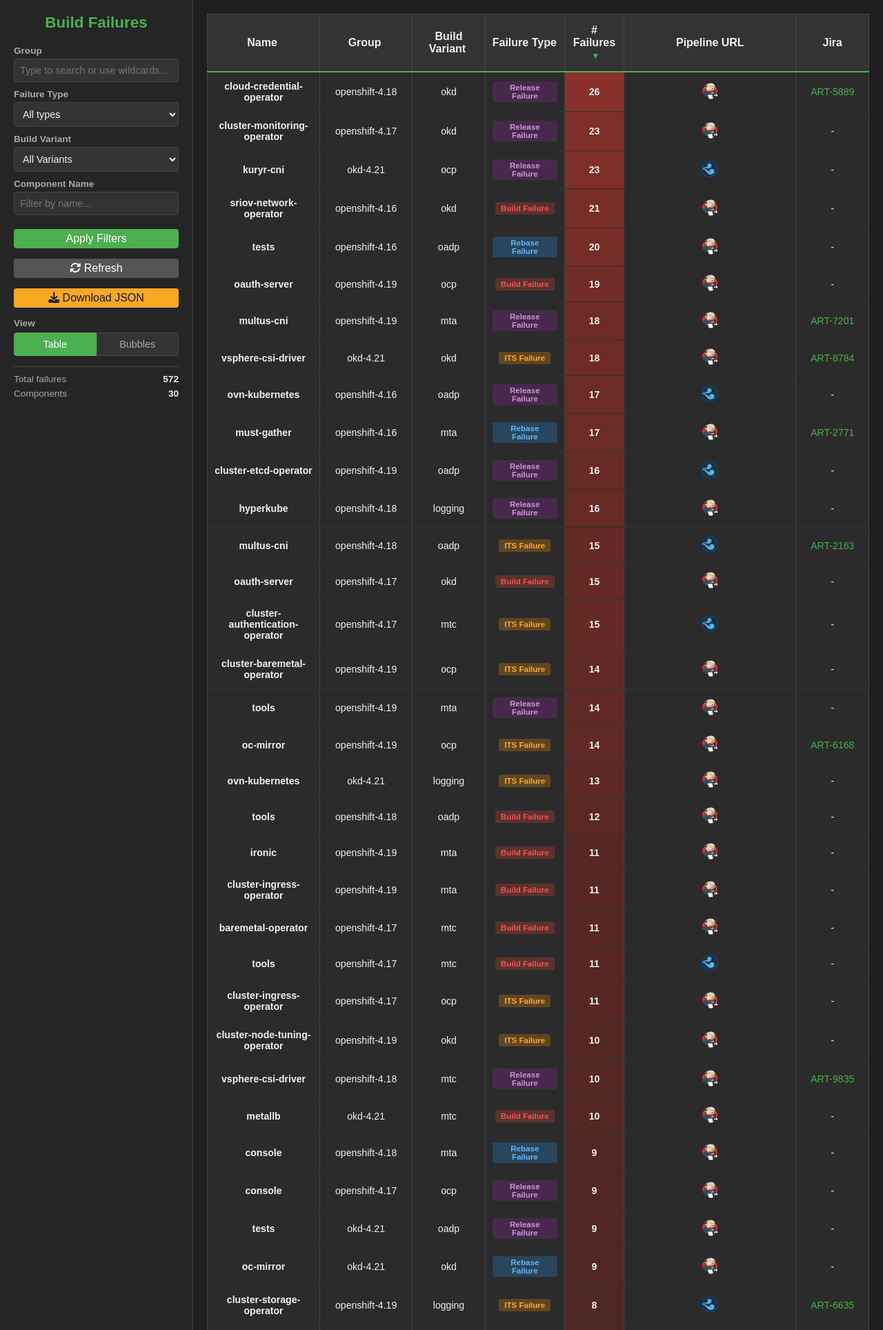
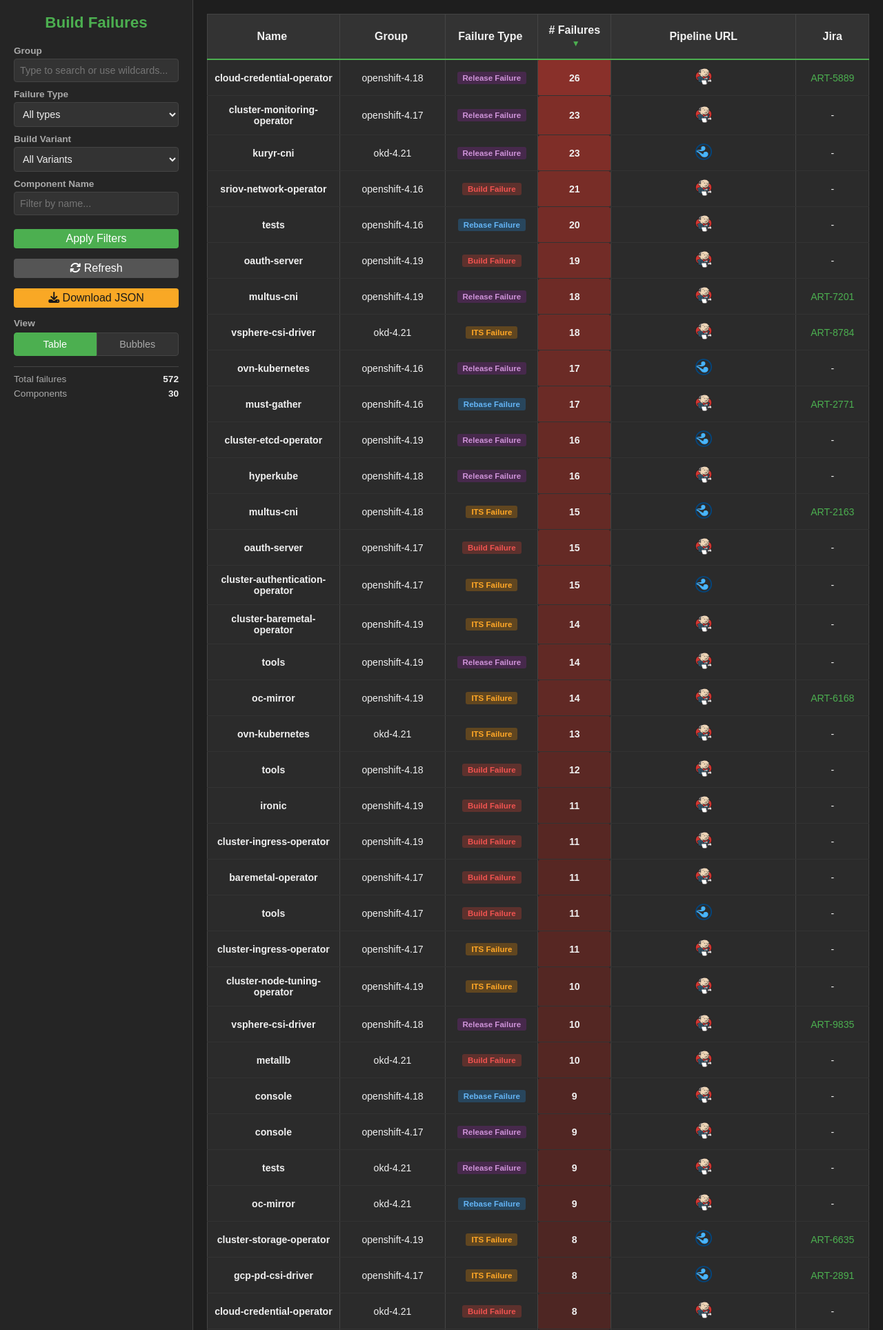
Before and after one commit to openshift-eng/art-dashboard-ui, a Flask app: page / in a window 1280 px wide. Shown: the top 1928 px of the page at 69% size. Run offline with Flask 3, Linux system fonts and the light colour scheme.

Commit message:
Fix build variant display and remove table column
rh-pre-commit.version: 2.4.0
rh-pre-commit.check-secrets: ENABLED

```diff
--- a/app.py
+++ b/app.py
@@ -240,12 +240,14 @@
 
     jenkins_url_keys = [k.rsplit(':', 1)[0] + ':jenkins_url' for k in failure_keys]
     pipeline_url_keys = [k.rsplit(':', 1)[0] + ':pipeline_url' for k in failure_keys]
+    build_variant_keys = [k.rsplit(':', 1)[0] + ':build_variant' for k in failure_keys]
 
     try:
-        counts, jenkins_urls, pipeline_urls = await asyncio.gather(
+        counts, jenkins_urls, pipeline_urls, build_variants = await asyncio.gather(
             redis.get_multiple_values(failure_keys),
             redis.get_multiple_values(jenkins_url_keys),
             redis.get_multiple_values(pipeline_url_keys),
+            redis.get_multiple_values(build_variant_keys),
         )
     except Exception as e:
         logger.warning('Failed to batch fetch for %s: %s', failure_type, e)
@@ -259,14 +261,13 @@
 
         entity_name = parts[-2]
         group = parts[-3]
-        build_variant = parts[2] if len(parts) > 2 else ''
         count_val = counts[i] if counts[i] else '0'
 
         failures.append(
             {
                 'name': entity_name,
                 'group': group,
-                'build_variant': build_variant,
+                'build_variant': build_variants[i] or '',
                 'failure_type': failure_type,
                 'failure_count': int(count_val),
                 'jenkins_url': jenkins_urls[i] or '',
@@ -318,10 +319,10 @@
 
     try:
         keys = await redis.get_keys(pattern)
-        for key in keys:
-            parts = key.split(':')
-            if len(parts) >= 6:
-                variants.add(parts[2])
+        if keys:
+            build_variant_keys = [key.rsplit(':', 1)[0] + ':build_variant' for key in keys]
+            build_variant_values = await redis.get_multiple_values(build_variant_keys)
+            variants.update(variant for variant in build_variant_values if variant)
     except Exception as e:
         logger.warning('Failed to discover build variants: %s', e)
 
--- a/mock_data.py
+++ b/mock_data.py
@@ -49,7 +49,7 @@
     'tools',
 ]
 
-BUILD_VARIANTS = ['ocp', 'okd', 'logging', 'oadp', 'mtc', 'mta']
+BUILD_VARIANTS = ['ocp', 'okd', 'openshift-logging', 'oadp', 'rhmtc', 'mta']
 
 # Failure types (ec-failure refers to ITS - Image Test Suite failures)
 FAILURE_TYPES = [
--- a/static/css/failures.css
+++ b/static/css/failures.css
@@ -224,12 +224,11 @@
     table-layout: fixed;
 }
 
-#failures-table col.col-name       { width: 17%; }
-#failures-table col.col-group      { width: 14%; }
-#failures-table col.col-variant    { width: 11%; }
-#failures-table col.col-type       { width: 12%; }
-#failures-table col.col-count      { width: 9%; }
-#failures-table col.col-pipeline   { width: 26%; }
+#failures-table col.col-name       { width: 20%; }
+#failures-table col.col-group      { width: 16%; }
+#failures-table col.col-type       { width: 14%; }
+#failures-table col.col-count      { width: 11%; }
+#failures-table col.col-pipeline   { width: 28%; }
 #failures-table col.col-jira       { width: 11%; }
 
 #failures-table th {
--- a/static/js/failures.js
+++ b/static/js/failures.js
@@ -234,7 +234,6 @@
         return `<tr>
             <td><strong>${escapeHtml(f.name)}</strong></td>
             <td>${escapeHtml(f.group)}</td>
-            <td>${escapeHtml(f.build_variant || '')}</td>
             <td><span class="failure-type-badge ${f.failure_type}">${formatFailureType(f.failure_type)}</span></td>
             <td class="failure-count-cell" style="background-color: ${bgColor}">${f.failure_count}</td>
             <td>${pipelineDisplay}</td>
--- a/templates/failures.html
+++ b/templates/failures.html
@@ -72,7 +72,6 @@
                 <colgroup>
                     <col class="col-name">
                     <col class="col-group">
-                    <col class="col-variant">
                     <col class="col-type">
                     <col class="col-count">
                     <col class="col-pipeline">
@@ -82,7 +81,6 @@
                     <tr>
                         <th data-sort="name" class="sortable">Name <span class="sort-arrow"></span></th>
                         <th data-sort="group" class="sortable">Group <span class="sort-arrow"></span></th>
-                        <th data-sort="build_variant" class="sortable">Build Variant <span class="sort-arrow"></span></th>
                         <th data-sort="failure_type" class="sortable">Failure Type <span class="sort-arrow"></span></th>
                         <th data-sort="failure_count" class="sortable sort-active sort-desc">
                             # Failures <span class="sort-arrow">&#9660;</span>
```
